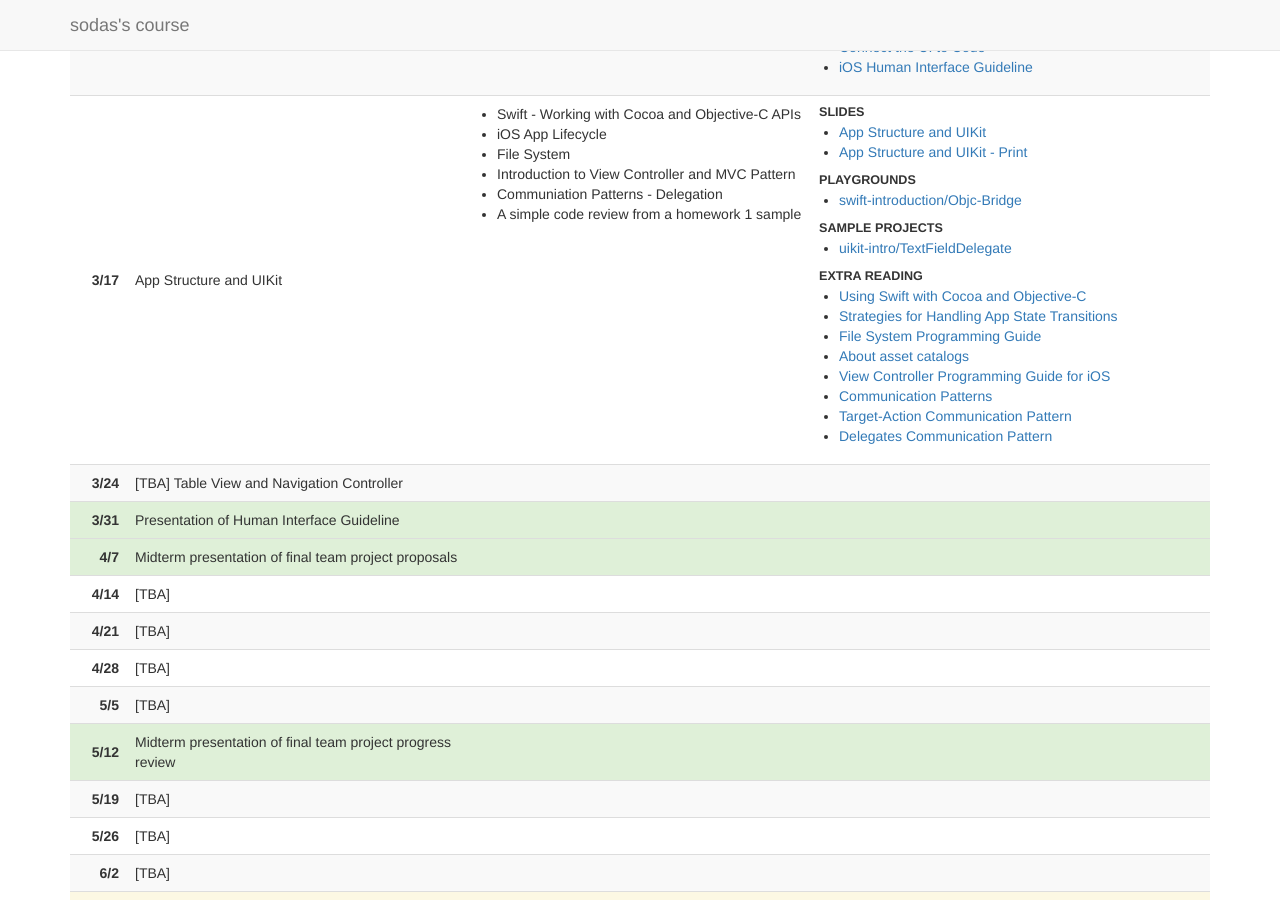
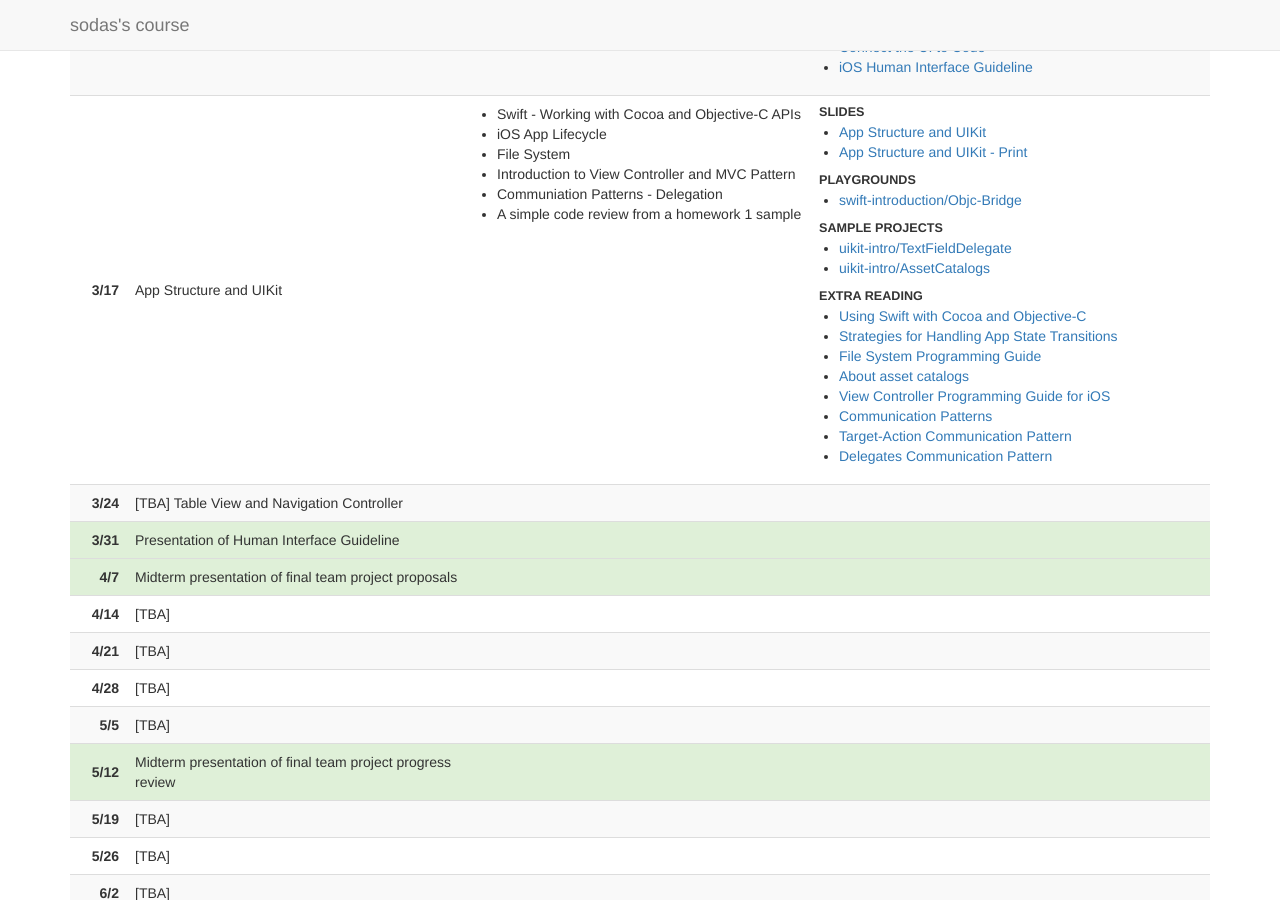
Before and after one commit to sodascourse/sodascourse.github.io, a Jekyll site: the page built from index.html, in a window 1280 px wide and 900 px high, scrolled down 1189 px. Built offline with Jekyll 4.4.1, drawn with Linux system fonts in a browser that asks for light colours.

Commit message:
Update content

```diff
--- a/_data/spring-16-classes.yaml
+++ b/_data/spring-16-classes.yaml
@@ -97,6 +97,8 @@
     sample projects:
       - name: uikit-intro/TextFieldDelegate
         link: https://github.com/sodascourse/uikit-intro
+      - name: uikit-intro/AssetCatalogs
+        link: https://github.com/sodascourse/uikit-intro
     extra reading:
       - name: Using Swift with Cocoa and Objective-C
         link: https://developer.apple.com/library/ios/documentation/Swift/Conceptual/BuildingCocoaApps/index.html#//apple_ref/doc/uid/TP40014216-CH2-ID0
```
